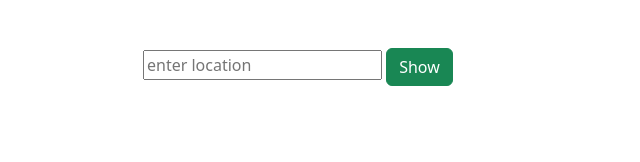
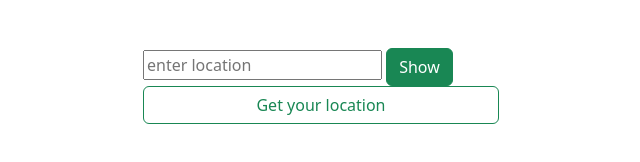
Before and after one commit to Vaishnavpn7/Weather-Application, a plain HTML site: page index.html in a window 1280 px wide. Shown: the whole page, without its empty margins (319-959 px from the left). Drawn offline with nearby package versions, Linux system fonts and the light colour scheme.

Commit message:
second commit

```diff
--- a/index.html
+++ b/index.html
@@ -21,9 +21,20 @@
             <div class="col-4"></div>
         </div>
 
+        <div class="row">
+            <!-- <div class="col-3"></div> -->
+            <div class="col-4  mx-auto d-grid gap-2">
+                <button type="button" class="btn btn-outline-success" onclick="getlocation()">Get your location</button>
+
+            </div>
+            <!-- <div class="col-3"></div> -->
+        </div>
+
         <div class="row mb-5 mt-5">
             <div id="id_location"></div>
         </div>
+
+
 
         <div class="row">
             <div class="col-4" id="id_temp"></div>
--- a/script.js
+++ b/script.js
@@ -82,3 +82,26 @@ id_humidity.innerHTML=humiditydata
 
 
 }
+
+function getlocation(){
+
+    if(navigator.geolocation){
+
+        navigator.geolocation.getCurrentPosition((pos)=>{
+
+            let lat=pos.coords.latitude;
+            let long=pos.coords.longitude;
+
+            console.log(lat,long);
+
+            fetch(`https://api.openweathermap.org/data/2.5/weather?lat=${lat}&lon=${long}&appid=ae29da81c95f7df18ec364ddb8fc0e73`).
+            then(res=>res.json()).then(data=>displayWeather(data))
+
+        })
+    }
+
+
+
+
+
+}
```
